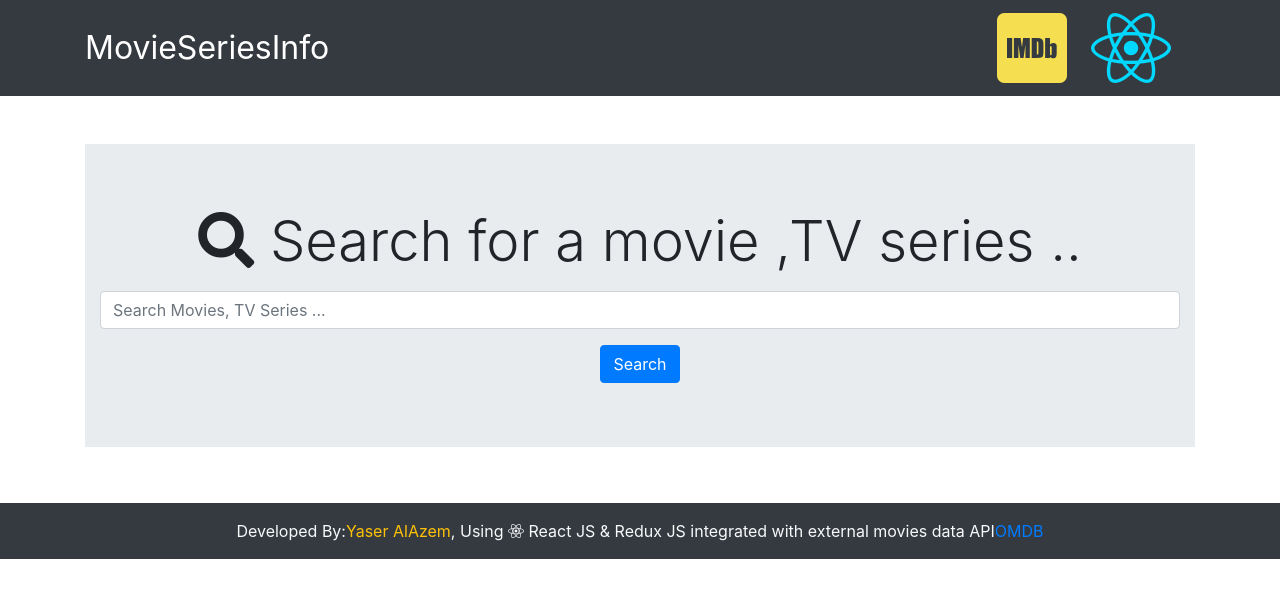
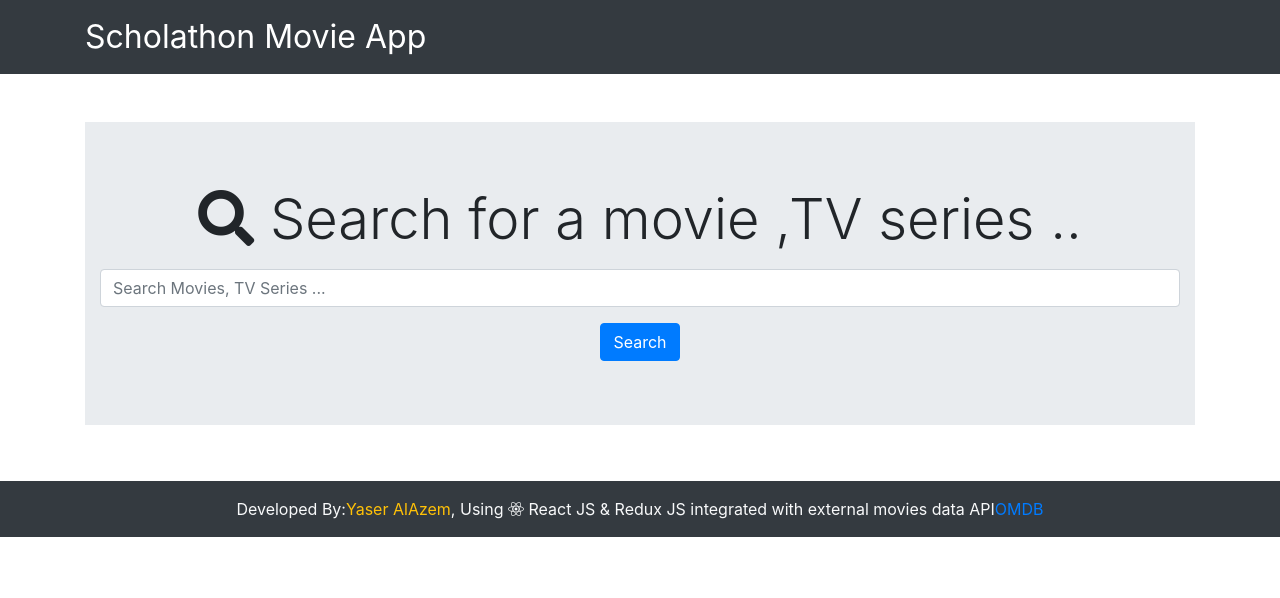
Before and after one commit to sean-code/scholathon, a React (Create React App) app: page / in a window 1280 px wide. Shown: the top 598 px of the page. Built offline with nearby package versions, Linux system fonts and the light colour scheme.

Commit message:
Add Logo and name of site

```diff
--- a/src/components/layout/Navbar.js
+++ b/src/components/layout/Navbar.js
@@ -8,17 +8,9 @@ function Navbar() {
         <div className="container">
           <div className="navbar-header">
             <Link className="navbar-brand text-white text-lg brand-text" to="/">
-              MovieSeriesInfo
+            Scholathon Movie App
             </Link>
           </div>
-          <ul className="navbar-nav ml-auto text-light d-inline-block">
-            <li className="nav-item d-inline-block mr-4">
-              <i className="fab fa-imdb fa-5x" id="imdb-logo" />
-            </li>
-            <li className="nav-item d-inline-block mr-4">
-              <i className="fab fa-react fa-5x" id="react-logo" />
-            </li>
-          </ul>
         </div>
       </nav>
     </div>
```
